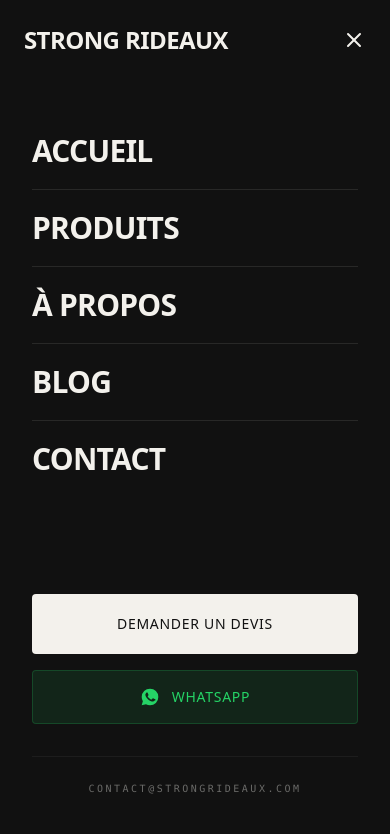
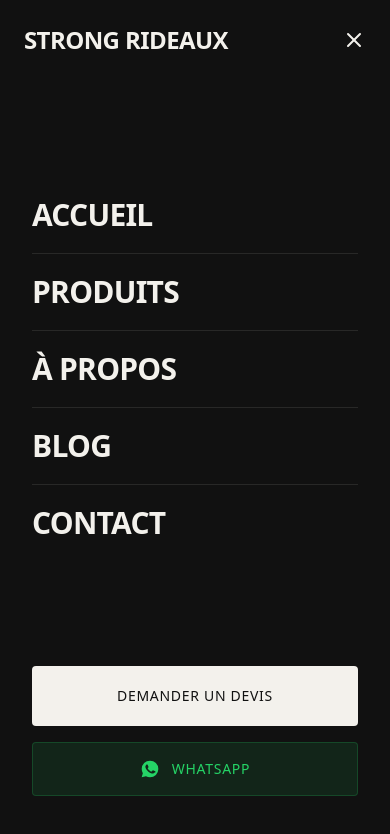
Before and after one commit to octopus-othmane/strong-rideaux, a Next.js app: page / in a window 390 px wide. Both pictures are taken after a click on the button "Ouvrir le menu". Shown: the top 834 px of the page. Built offline with nearby package versions, Linux system fonts and the light colour scheme.

Commit message:
Fix spacing between mobile menu and bottom buttons

```diff
--- a/src/components/layout/Navbar.tsx
+++ b/src/components/layout/Navbar.tsx
@@ -157,10 +157,10 @@ export const Navbar = () => {
             exit="closed"
           >
             {/* Header spacer */}
-            <div className="h-20" />
+            <div className="h-28" />
 
             {/* Nav Links */}
-            <nav className="flex-1 flex flex-col justify-center px-8 -mt-16" aria-label="Navigation mobile">
+            <nav className="flex-1 flex flex-col justify-center px-8 mb-10 min-h-[300px]" aria-label="Navigation mobile">
               {navLinks.map((link, i) => (
                 <div key={link.name} className="overflow-hidden border-b border-[#F3F1EC]/10 last:border-b-0">
                   <motion.div
@@ -212,11 +212,6 @@ export const Navbar = () => {
                   WhatsApp
                 </a>
               </div>
-              <div className="flex items-center justify-center mt-8 pt-6 border-t border-white/5">
-                <a href="mailto:contact@strongrideaux.com" className="text-[10px] font-mono tracking-[0.25em] uppercase text-[#A7A7A3]/60 hover:text-white active:text-white transition-colors duration-300">
-                  contact@strongrideaux.com
-                </a>
-              </div>
             </motion.div>
           </motion.div>
         )}
```
